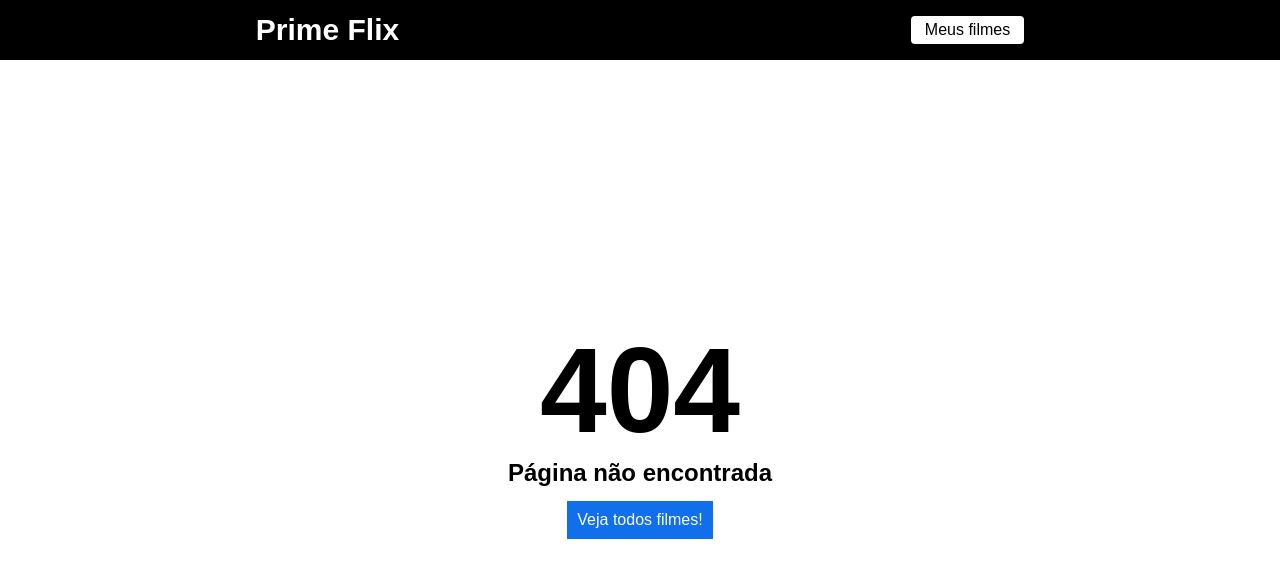
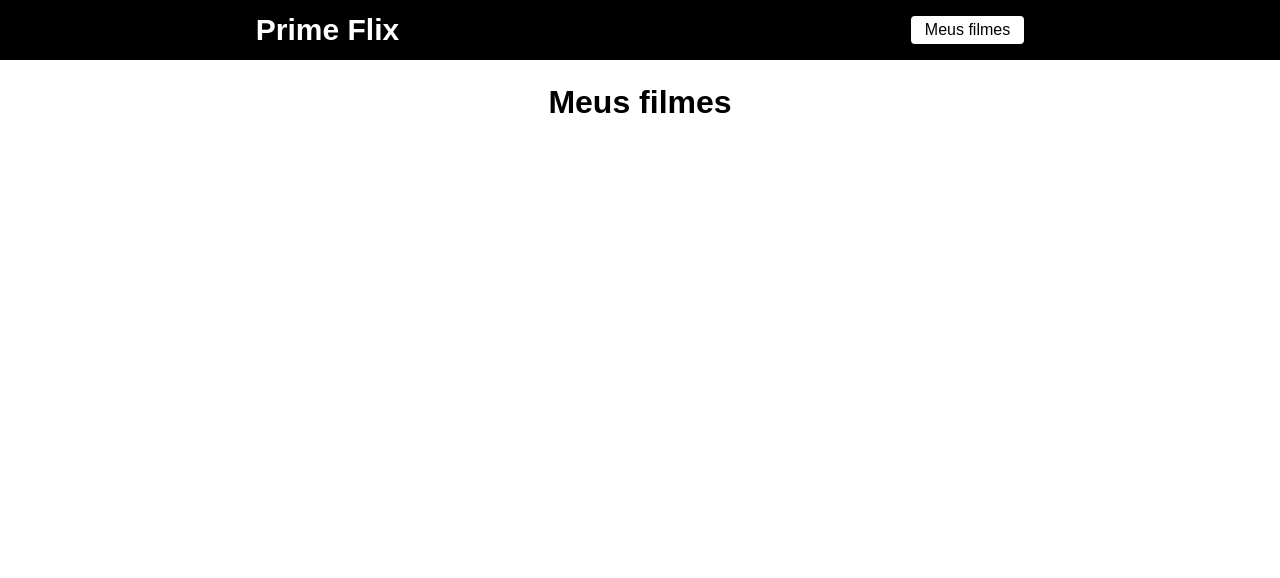
Before and after one commit to nferdica/primeflix, a React (Create React App) app: page /favoritos in a window 1280 px wide. Before the commit this address had no page. Shown: the top 578 px of the page. Built offline with nearby package versions, Linux system fonts and the light colour scheme.

Commit message:
feat: Favorites page created

```diff
--- /dev/null
+++ b/src/pages/Favoritos/favoritos.css
@@ -0,0 +1,38 @@
+.meus-filmes {
+    margin-top: 24px;
+    display: flex;
+    flex-direction: column;
+    align-items: center;
+}
+
+.meus-filmes h1 {
+    margin-bottom: 14px;
+}
+
+.meus-filmes span {
+    font-size: 18px;
+}
+
+.meus-filmes ul {
+    width: 720px;
+}
+
+.meus-filmes ul li{
+    list-style: none;
+    display: flex;
+    justify-content: space-between;
+    align-items: center;
+    margin-bottom: 14px;
+}
+
+.meus-filmes div {
+    display: flex;
+    justify-content: center;
+    align-items: center;
+}
+
+.meus-filmes div a {
+    text-decoration: none;
+    color: #116FEB;
+    margin-right: 14px;
+}
--- /dev/null
+++ b/src/pages/Favoritos/index.js
@@ -0,0 +1,33 @@
+import { useEffect, useState } from 'react';
+import { Link } from 'react-router-dom';
+import './favoritos.css'
+
+function Favoritos() {
+    const [filmes, setFilmes] = useState([])
+
+    useEffect(() => {
+        const minhaLista = localStorage.getItem('@primeflix')
+        setFilmes(JSON.parse(minhaLista) || [])
+    }, [])
+
+    return (
+        <div className='meus-filmes'>
+            <h1>Meus filmes</h1>
+            <ul>
+                {filmes.map((item) => {
+                    return (
+                        <li key={item.id}>
+                            <span>{item.title}</span>
+                            <div>
+                                <Link to={`/filme/${item.id}`}>Ver detalhes</Link>
+                                <button>Excluir</button>
+                            </div>
+                        </li>
+                    )
+                })}
+            </ul>
+        </div>
+    )
+}
+
+export default Favoritos;
--- a/src/routes.js
+++ b/src/routes.js
@@ -4,6 +4,7 @@
 import Filme from "./pages/Filme";
 import Header from "./components/Header";
 import Erro from "./pages/Error";
+import Favoritos from "./pages/Favoritos";
 
 function RoutesApp() {
     return(
@@ -12,6 +13,7 @@
             <Routes>
                 <Route path="/" element={<Home/>} />
                 <Route path="/filme/:id" element={<Filme/>} />
+                <Route path="/favoritos" element={<Favoritos/>} />
 
                 <Route path="*" element={<Erro/>} />
             </Routes>
```
